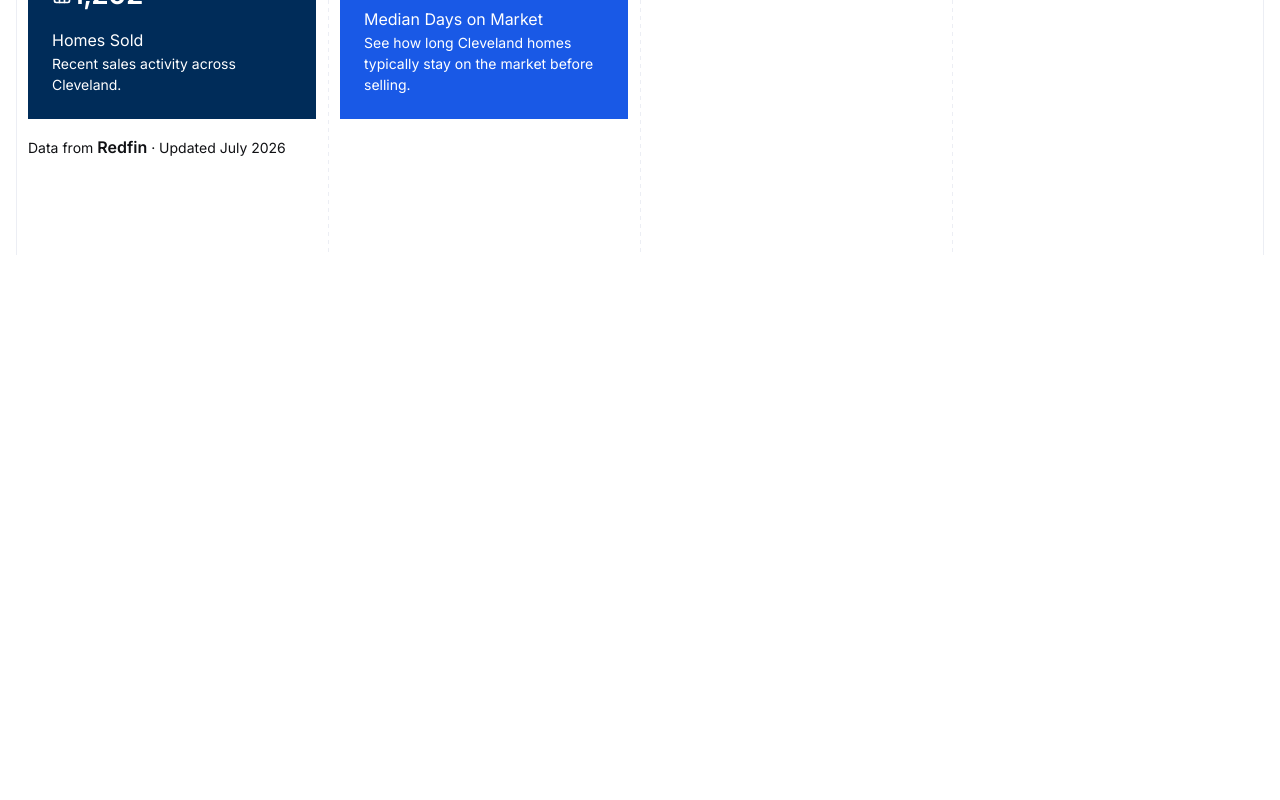
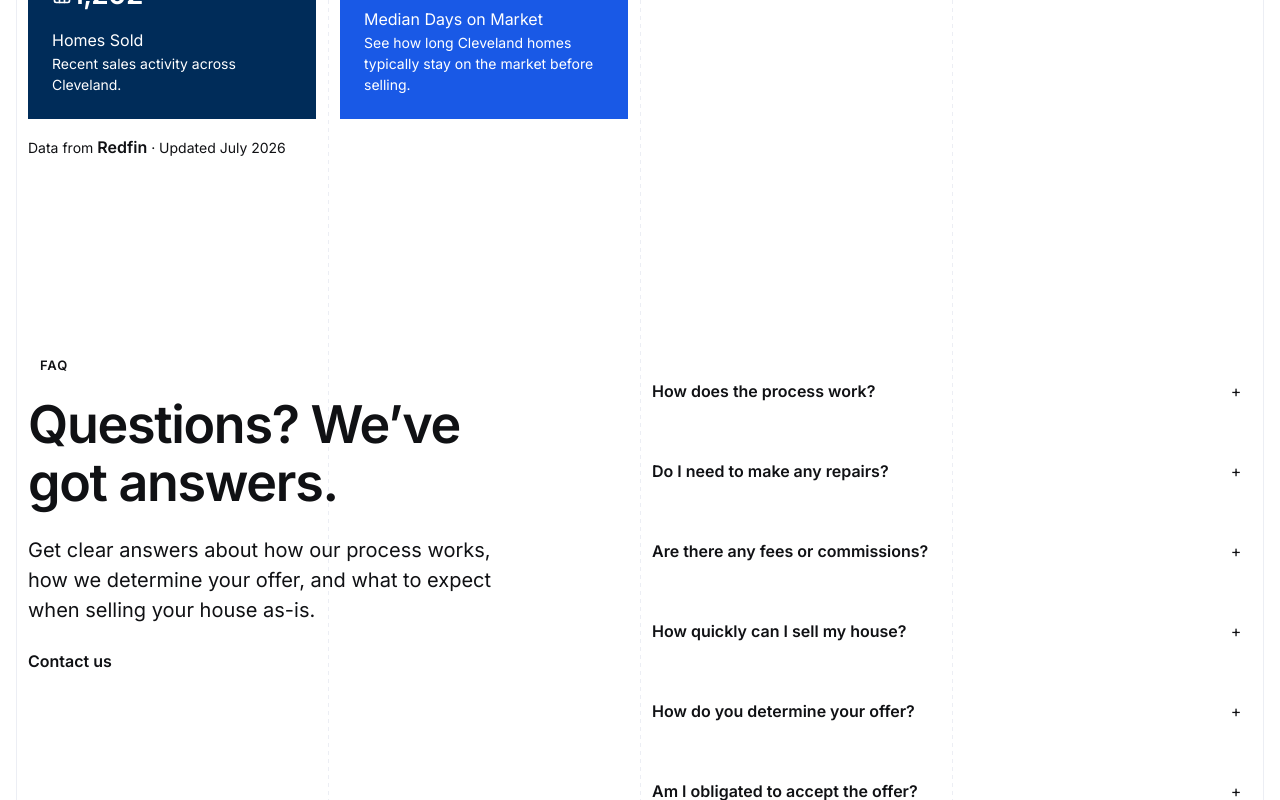
Before and after one commit to YHICAdmin/your-house-in-cash, a Next.js app: page / in a window 1280 px wide. Shown: the part 4238-5038 px from the top of the page. Before the commit the page ends 4493 px from the top, so only its background shows below. Built offline with nearby package versions, Linux system fonts and the light colour scheme.

Commit message:
feat: implement area page faq section

```diff
--- a/src/app/page.tsx
+++ b/src/app/page.tsx
@@ -1,5 +1,6 @@
 import { AreaIntroTransition } from "@/components/area/area-intro-transition";
 import { AreaHero } from "@/components/area/area-hero";
+import { AreaFaq } from "@/components/area/area-faq";
 import { AreaHowItWorks } from "@/components/area/area-how-it-works";
 import { AreaLocal } from "@/components/area/area-local";
 import { AreaReviews } from "@/components/area/area-reviews";
@@ -15,6 +16,7 @@ export default function Home() {
       <AreaReviews />
       <AreaHowItWorks />
       <AreaLocal area={clevelandArea} />
+      <AreaFaq />
     </main>
   );
 }
--- /dev/null
+++ b/src/components/area/area-faq.module.css
@@ -0,0 +1,57 @@
+.section {
+  background: var(--color-background);
+}
+
+.layout {
+  row-gap: 0;
+}
+
+.leftFlow,
+.accordionColumn {
+  min-width: 0;
+  grid-column: 1 / -1;
+}
+
+.leftFlow {
+  margin-bottom: var(--spacing-l);
+}
+
+.intro {
+  display: flex;
+  flex-direction: column;
+  align-items: flex-start;
+}
+
+.heading {
+  margin: var(--spacing-s) 0 var(--spacing-m);
+}
+
+.supportingCopy {
+  margin: 0;
+  color: var(--color-text-secondary);
+}
+
+.contactLink {
+  margin-top: var(--spacing-m);
+}
+
+@media (min-width: 768px) {
+  .leftFlow {
+    grid-column: 1 / span 4;
+    margin-bottom: 0;
+  }
+
+  .accordionColumn {
+    grid-column: 5 / span 4;
+  }
+}
+
+@media (min-width: 1200px) {
+  .leftFlow {
+    grid-column: 1 / span 5;
+  }
+
+  .accordionColumn {
+    grid-column: 7 / span 6;
+  }
+}
--- /dev/null
+++ b/src/components/area/area-faq.tsx
@@ -0,0 +1,71 @@
+import { Accordion, type AccordionItem } from "@/components/ui/accordion";
+import { SectionLabel } from "@/components/ui/section-label";
+import { TextLink } from "@/components/ui/text-link";
+import styles from "./area-faq.module.css";
+
+const headingId = "faq-heading";
+
+const faqItems: readonly AccordionItem[] = [
+  {
+    question: "How does the process work?",
+    answer:
+      "Start by telling us about your house and your situation. We review the information, take a closer look at the property, and prepare a no-obligation cash offer. If the offer works for you, you choose the closing date and we handle the details needed to complete the sale.",
+  },
+  {
+    question: "Do I need to make any repairs?",
+    answer:
+      "No. We buy houses as-is, so you do not need to make repairs, complete updates, stage the property, or prepare it for a traditional listing before selling.",
+  },
+  {
+    question: "Are there any fees or commissions?",
+    answer:
+      "No. We do not charge fees or commissions for selling your house to us. The cash offer is presented clearly so you can understand it before deciding whether to move forward.",
+  },
+  {
+    question: "How quickly can I sell my house?",
+    answer:
+      "The timeline depends on your situation and the details of the property. If you need to move quickly, we can work toward an earlier closing. If you need more time, you can choose a closing date that better fits your schedule.",
+  },
+  {
+    question: "How do you determine your offer?",
+    answer:
+      "We consider the property’s condition, location, layout, and any updates or repairs it may need. We also review recent sales, local buyer demand, and how similar properties are performing in the surrounding market before preparing the cash offer.",
+  },
+  {
+    question: "Am I obligated to accept the offer?",
+    answer:
+      "No. The offer is completely optional, and there is no pressure to accept it. We explain the offer clearly so you can decide whether it is right for your situation.",
+  },
+];
+
+export function AreaFaq() {
+  return (
+    <section
+      className={`${styles.section} section-spacing system-lines-bg`}
+      aria-labelledby={headingId}
+    >
+      <div className={`${styles.layout} content-grid`}>
+        <div className={styles.leftFlow}>
+          <div className={styles.intro}>
+            <SectionLabel>FAQ</SectionLabel>
+            <h2 id={headingId} className={`${styles.heading} text-heading-2`}>
+              Questions? We’ve got answers.
+            </h2>
+            <p className={`${styles.supportingCopy} text-body-large`}>
+              Get clear answers about how our process works, how we determine
+              your offer, and what to expect when selling your house as-is.
+            </p>
+          </div>
+
+          <TextLink className={styles.contactLink} href="/contact">
+            Contact us
+          </TextLink>
+        </div>
+
+        <div className={styles.accordionColumn}>
+          <Accordion items={faqItems} />
+        </div>
+      </div>
+    </section>
+  );
+}
--- /dev/null
+++ b/src/components/ui/accordion.module.css
@@ -0,0 +1,79 @@
+.accordion {
+  border-top: 1px solid var(--color-border);
+}
+
+.item {
+  padding-block: var(--spacing-m);
+  border-bottom: 1px solid var(--color-border);
+}
+
+.trigger {
+  display: flex;
+  width: 100%;
+  align-items: center;
+  justify-content: space-between;
+  gap: var(--spacing-s);
+  padding: 0;
+  border: 0;
+  background: none;
+  color: var(--color-text-primary);
+  cursor: pointer;
+  font: inherit;
+  font-size: var(--text-body);
+  font-weight: 600;
+  line-height: 1.5;
+  text-align: left;
+}
+
+.question {
+  transition: color 150ms ease;
+}
+
+.trigger:hover .question {
+  color: var(--color-brand-dark);
+}
+
+.toggle {
+  display: inline-flex;
+  width: 32px;
+  height: 32px;
+  flex: 0 0 32px;
+  align-items: center;
+  justify-content: center;
+  border: 1px solid var(--color-border);
+  border-radius: var(--radius-pill);
+  color: var(--color-text-primary);
+  font-size: var(--text-body);
+  font-weight: 400;
+  line-height: 1;
+}
+
+.panel {
+  display: grid;
+  grid-template-rows: 0fr;
+  transition: grid-template-rows 200ms ease;
+}
+
+.panel[data-open="true"] {
+  grid-template-rows: 1fr;
+}
+
+.panelInner {
+  min-height: 0;
+  overflow: hidden;
+}
+
+.answer {
+  margin-top: var(--spacing-s);
+  color: var(--color-text-secondary);
+  font-size: var(--text-body);
+  font-weight: 400;
+  line-height: var(--text-body--line-height);
+}
+
+@media (prefers-reduced-motion: reduce) {
+  .panel,
+  .question {
+    transition: none;
+  }
+}
--- /dev/null
+++ b/src/components/ui/accordion.tsx
@@ -0,0 +1,62 @@
+"use client";
+
+import { useId, useState, type ReactNode } from "react";
+import styles from "./accordion.module.css";
+
+export type AccordionItem = {
+  answer: ReactNode;
+  question: ReactNode;
+};
+
+type AccordionProps = {
+  defaultOpenItem?: number;
+  items: readonly AccordionItem[];
+};
+
+export function Accordion({ defaultOpenItem, items }: AccordionProps) {
+  const accordionId = useId();
+  const [openItem, setOpenItem] = useState<number | null>(
+    defaultOpenItem ?? null,
+  );
+
+  return (
+    <div className={styles.accordion}>
+      {items.map((item, index) => {
+        const isOpen = openItem === index;
+        const buttonId = `${accordionId}-button-${index}`;
+        const panelId = `${accordionId}-panel-${index}`;
+
+        return (
+          <div key={index} className={styles.item}>
+            <button
+              id={buttonId}
+              className={styles.trigger}
+              type="button"
+              aria-controls={panelId}
+              aria-expanded={isOpen}
+              onClick={() => setOpenItem(isOpen ? null : index)}
+            >
+              <span className={styles.question}>{item.question}</span>
+              <span className={styles.toggle} aria-hidden="true">
+                {isOpen ? "−" : "+"}
+              </span>
+            </button>
+
+            <div
+              id={panelId}
+              className={styles.panel}
+              role="region"
+              aria-labelledby={buttonId}
+              aria-hidden={!isOpen}
+              data-open={isOpen}
+            >
+              <div className={styles.panelInner}>
+                <div className={styles.answer}>{item.answer}</div>
+              </div>
+            </div>
+          </div>
+        );
+      })}
+    </div>
+  );
+}
```
